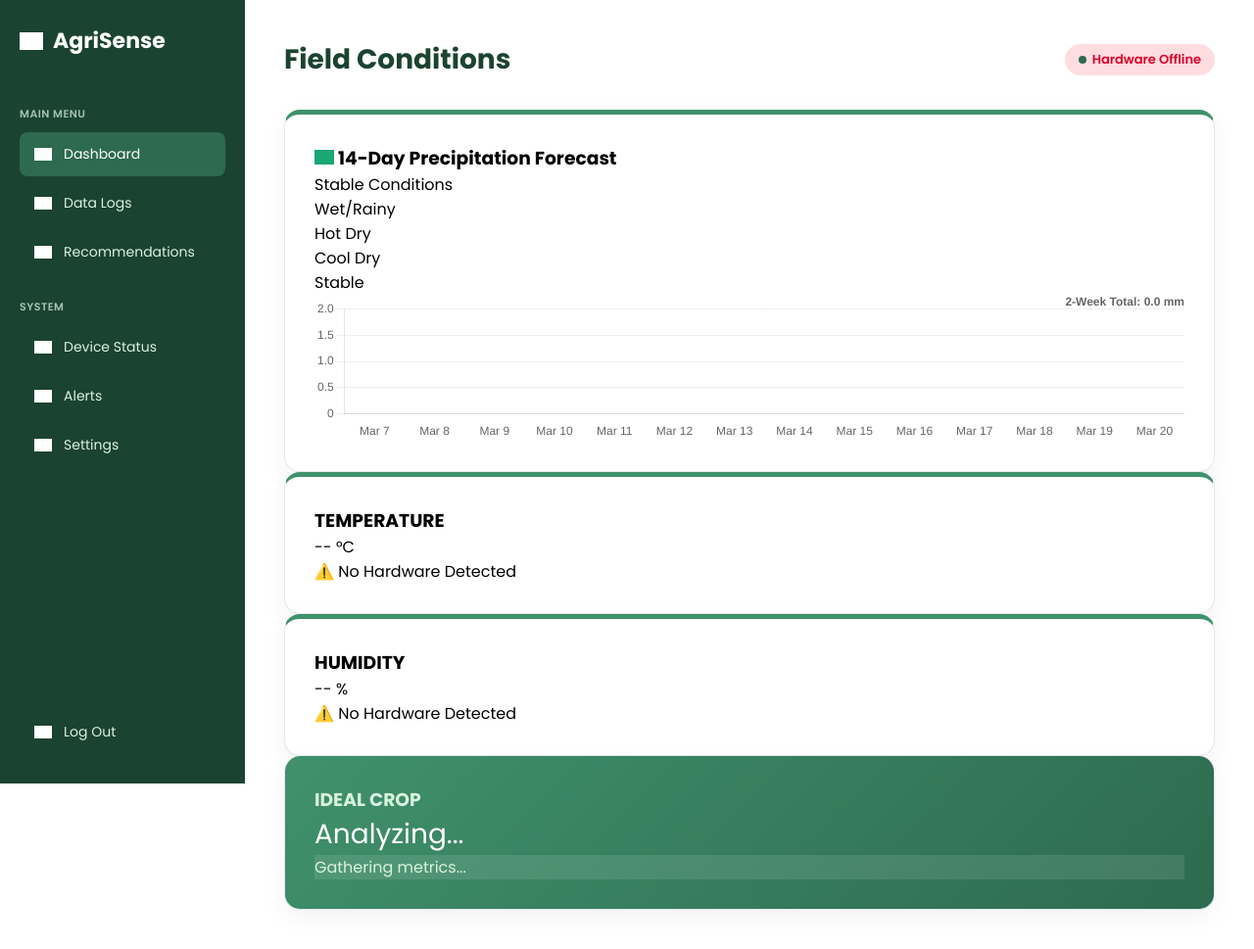
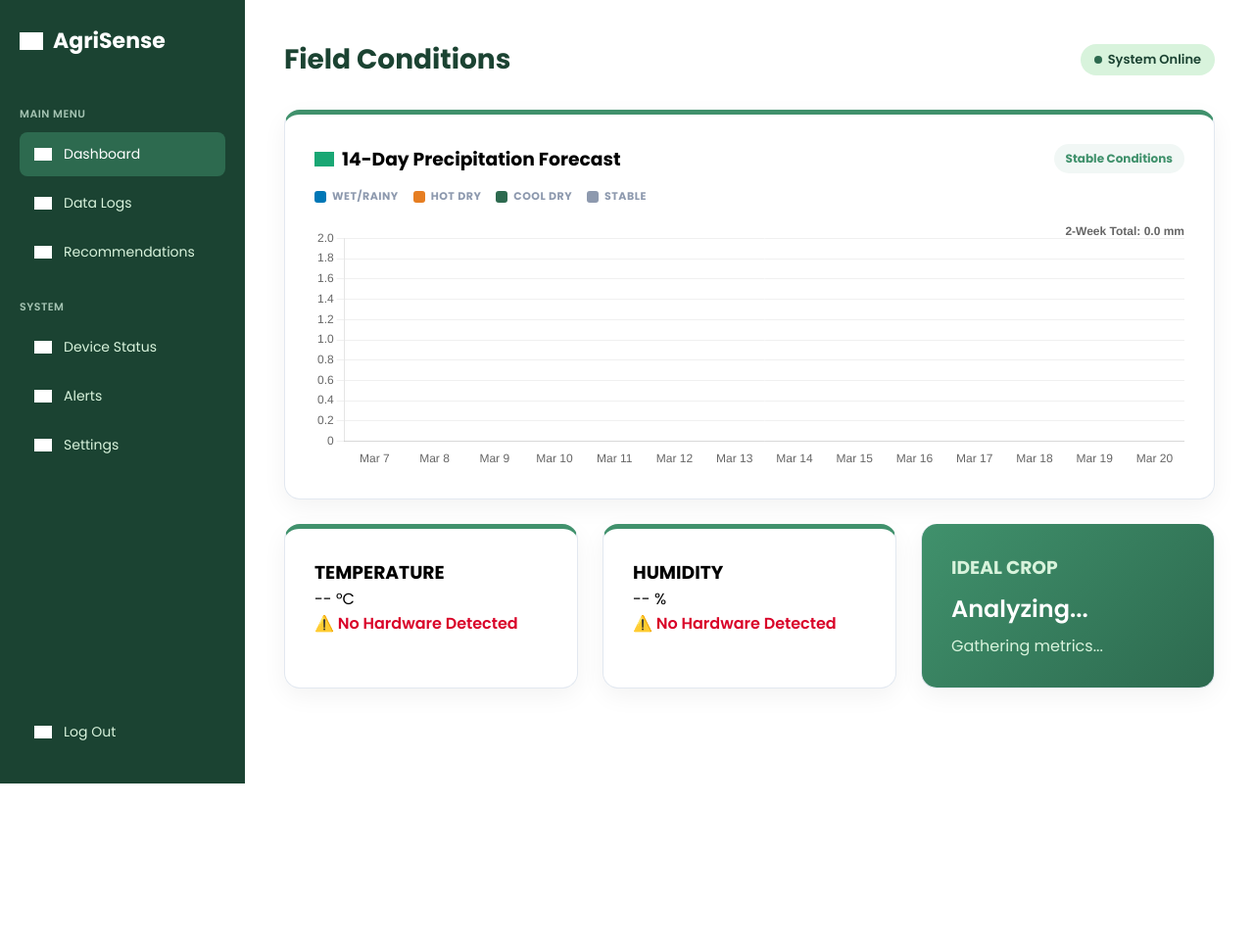
Before and after one commit to paulfrancisyramu-cmd/agrisense, a PHP site: page /dashboard.php in a window 1280 px wide. Shown: the whole page at 98% size. After the commit the page ends 800 px from the top, so only its background shows below. Run offline with PHP 8.4, Linux system fonts and the light colour scheme; a user stored in the database is signed in; data comes from the database, SQL or seed files in the repository; data that the repository does not hold is empty; some libraries are stand-ins or nearby versions; grey boxes are pictures that could not be loaded.

Commit message:
Add files via upload

```diff
--- a/dashboard.php
+++ b/dashboard.php
@@ -14,7 +14,8 @@ $settings = $conn->query("SELECT * FROM system_settings WHERE id=1")->fetch();
 $latest = $conn->query("SELECT * FROM sensor_data ORDER BY id DESC LIMIT 1")->fetch();
 $weather = fetch_micro_season_forecast();
 
-// Heartbeat tracking
+// Heartbeat: track device "alive" status separately from data logging.
+// Uses device_heartbeat.last_seen which updates every ESP32 POST.
 $hb = $conn->query("SELECT last_seen FROM device_heartbeat WHERE id=1")->fetch();
 $current_time = time();
 $last_seen = isset($hb['last_seen']) ? strtotime($hb['last_seen']) : 0;
@@ -29,8 +30,22 @@ $sensor_data = [
     'active_season' => 'Stable',
     'is_live' => $is_live
 ];
+// -----------------------------
 
+// --- FAKE DATA FOR TESTING ---
+/*
+$sensor_data = [
+    'temperature' => 31.5,  // Try changing this (e.g., 18.0 for cool)
+    'humidity' => 82.0,     // Try changing this (e.g., 60.0 for cool)
+    'rain_array' => $weather['rain_array'],
+    'forecast_trend' => $weather['forecast_trend'],
+    'active_season' => 'Stable',
+    'is_live' => true       // Forces the dashboard to show "Live reading active"
+];
+// -----------------------------
+*/
 $top_crop = null;
+// Only run the recommendation algorithm if we actually have live hardware data
 if ($sensor_data['temperature'] !== "--") {
     $current_temp = (float)$sensor_data['temperature'];
     $current_hum = (float)$sensor_data['humidity'];
@@ -51,6 +66,7 @@ if ($sensor_data['temperature'] !== "--") {
     }
     if (!empty($ranked)) {
         usort($ranked, function($a, $b) {
+            // Add the alphabetical tie-breaker here too!
             if ($a['match'] == $b['match']) return strcmp($a['name'], $b['name']);
             return $b['match'] <=> $a['match'];
         });
@@ -63,46 +79,42 @@ if ($sensor_data['temperature'] !== "--") {
 <html lang="en">
 <head>
     <meta charset="UTF-8">
-    <meta name="viewport" content="width=device-width, initial-scale=1.0, maximum-scale=1.0, user-scalable=no">
+    <meta name="viewport" content="width=device-width, initial-scale=1.0">
     <title>AgriSense - Dashboard</title>
     <link rel="stylesheet" href="static/style.css?v=<?php echo time(); ?>">
     <script src="https://cdn.jsdelivr.net/npm/chart.js"></script>
 </head>
 <body>
-    <button class="mobile-toggle" onclick="toggleMenu()">☰ Menu</button>
-
     <?php include 'includes/sidebar.php'; ?>
 
     <div class="main-content">
         <div class="header">
             <h1>Field Conditions</h1>
-            <div class="status" style="<?php echo $is_live ? '' : 'background: #ffdce0; color: #d90429;'; ?>">
-                <?php echo $is_live ? 'System Online' : 'Hardware Offline'; ?>
-            </div>
+            <div class="status">System Online</div>
         </div>
 
-        <div class="card-grid dashboard-grid">
+        <div class="card-grid" style="display: grid; grid-template-columns: repeat(3, 1fr); gap: 25px;">
 
-            <div class="card chart-full-width">
-                <div class="chart-header">
-                    <h3 class="flex-center gap-8">
+            <div class="card" style="grid-column: 1 / -1;">
+                <div style="display: flex; justify-content: space-between; align-items: center; margin-bottom: 15px;">
+                    <h3 style="margin-bottom: 0; display: flex; align-items: center; gap: 8px;">
                         <img src="https://unpkg.com/lucide-static@latest/icons/trending-up.svg" width="20" class="icon-green">
                         14-Day Precipitation Forecast
                     </h3>
 
-                    <div id="rain-subtext" class="trend-badge">
+                    <div id="rain-subtext" style="font-size: 12px; font-weight: bold; background: #f1f7f5; color: #40916c; padding: 6px 12px; border-radius: 20px;">
                         <?php echo $sensor_data['forecast_trend'] ? $sensor_data['forecast_trend'] : "Stable Conditions"; ?>
                     </div>
                 </div>
 
-                <div class="legend-container">
-                    <div class="legend-item"><span class="dot rain"></span> Wet/Rainy</div>
-                    <div class="legend-item"><span class="dot hot"></span> Hot Dry</div>
-                    <div class="legend-item"><span class="dot cool"></span> Cool Dry</div>
-                    <div class="legend-item"><span class="dot stable"></span> Stable</div>
+                <div style="display: flex; gap: 15px; font-size: 11px; margin-bottom: 20px; color: #8d99ae; font-weight: 700; text-transform: uppercase; letter-spacing: 0.5px;">
+                    <div style="display: flex; align-items: center; gap: 6px;"><span style="width: 12px; height: 12px; background: #0077b6; border-radius: 3px;"></span> Wet/Rainy</div>
+                    <div style="display: flex; align-items: center; gap: 6px;"><span style="width: 12px; height: 12px; background: #e67e22; border-radius: 3px;"></span> Hot Dry</div>
+                    <div style="display: flex; align-items: center; gap: 6px;"><span style="width: 12px; height: 12px; background: #2d6a4f; border-radius: 3px;"></span> Cool Dry</div>
+                    <div style="display: flex; align-items: center; gap: 6px;"><span style="width: 12px; height: 12px; background: #8d99ae; border-radius: 3px;"></span> Stable</div>
                 </div>
 
-                <div class="chart-wrapper">
+                <div style="width: 100%; height: 250px;">
                    <canvas id="weatherTrendChart"
                         data-rain="<?php echo htmlspecialchars(json_encode($sensor_data['rain_array'])); ?>"
                         data-season="<?php echo $sensor_data['active_season']; ?>">
@@ -112,40 +124,40 @@ if ($sensor_data['temperature'] !== "--") {
 
             <div class="card" id="card-temp">
                 <h3>TEMPERATURE</h3>
-                <div class="value"><?php echo $sensor_data['temperature']; ?> <span>°C</span></div>
+                <div class="value"><?php echo $sensor_data['temperature']; ?> <span style="font-family: 'Poppins', sans-serif;">°C</span></div>
                 <?php if ($sensor_data['is_live']): ?>
-                    <div class="subtext live-status">Live reading active</div>
+                    <div class="subtext" style="color: #40916c; font-weight: 600;">Live reading active</div>
                 <?php else: ?>
-                    <div class="subtext error-status">⚠️ No Hardware Detected</div>
+                    <div class="subtext" style="color: #d90429; font-weight: 600;">⚠️ No Hardware Detected</div>
                 <?php endif; ?>
             </div>
 
             <div class="card" id="card-hum">
                 <h3>HUMIDITY</h3>
-                <div class="value"><?php echo $sensor_data['humidity']; ?> <span>%</span></div>
+                <div class="value"><?php echo $sensor_data['humidity']; ?> <span style="font-family: 'Poppins', sans-serif;">%</span></div>
                 <?php if ($sensor_data['is_live']): ?>
-                    <div class="subtext live-status">Live reading active</div>
+                    <div class="subtext" style="color: #40916c; font-weight: 600;">Live reading active</div>
                 <?php else: ?>
-                    <div class="subtext error-status">⚠️ No Hardware Detected</div>
+                    <div class="subtext" style="color: #d90429; font-weight: 600;">⚠️ No Hardware Detected</div>
                 <?php endif; ?>
             </div>
 
             <div class="card recommendation-card" id="card-ideal-crop">
-                <h3 class="light-green-text">IDEAL CROP</h3>
-                <div class="value flex-center gap-15">
+                <h3 style="color: #d8f3dc;">IDEAL CROP</h3>
+                <div class="value" style="display: flex; align-items: center; gap: 15px; margin-top: 10px;">
                     <?php if ($top_crop): ?>
-                        <img src="<?php echo $top_crop['image_url']; ?>" class="crop-icon-circle">
-                        <span class="crop-title"><?php echo $top_crop['name']; ?></span>
+                        <img src="<?php echo $top_crop['image_url']; ?>" style="width: 50px; height: 50px; background: white; border-radius: 50%; padding: 5px;">
+                        <span style="font-family: 'Poppins', sans-serif; font-size: 28px; font-weight: 600; color: white !important; letter-spacing: 0.5px;"><?php echo $top_crop['name']; ?></span>
                     <?php else: ?>
-                        <span class="crop-title">Analyzing...</span>
+                        <span style="font-family: 'Poppins', sans-serif; font-size: 24px; font-weight: 600; color: white !important;">Analyzing...</span>
                     <?php endif; ?>
                 </div>
                 <?php if ($top_crop): ?>
-                <div class="req-text">
+                <div style="font-family: 'Poppins', sans-serif; font-size: 13px; color: #d8f3dc; margin-top: 10px; font-weight: 500;">
                     Ideal: <?php echo $top_crop['req_temp']; ?> | <?php echo $top_crop['req_hum']; ?>
                 </div>
                 <?php endif; ?>
-                <div class="subtext match-text">
+                <div class="subtext" style="font-family: 'Poppins', sans-serif; margin-top: 8px; color: #d8f3dc; background: transparent; padding: 0;">
                     <?php if ($top_crop): ?>
                         <?php echo $top_crop['match']; ?>% Match for current season
                     <?php else: ?>
@@ -156,15 +168,6 @@ if ($sensor_data['temperature'] !== "--") {
 
         </div>
     </div>
-
-    <script>
-        function toggleMenu() {
-            const sidebar = document.querySelector('.sidebar');
-            const btn = document.querySelector('.mobile-toggle');
-            sidebar.classList.toggle('active');
-            btn.innerText = sidebar.classList.contains('active') ? "✕ Close" : "☰ Menu";
-        }
-    </script>
     <script src="static/js/app.js?v=<?php echo time(); ?>"></script>
 </body>
 </html>
--- a/static/js/app.js
+++ b/static/js/app.js
@@ -220,46 +220,11 @@ function enableLiveUpdates() {
     }, 3000);
 }
 
-// 5. MOBILE NAVIGATION LOGIC (NEW)
 // ==========================================
-function toggleMenu() {
-    const sidebar = document.querySelector('.sidebar');
-    const toggleBtn = document.querySelector('.mobile-toggle');
-
-    if (!sidebar) return;
-
-    sidebar.classList.toggle('active');
-
-    // Update button text for better UX
-    if (sidebar.classList.contains('active')) {
-        toggleBtn.innerHTML = "✕ Close";
-    } else {
-        toggleBtn.innerHTML = "☰ Menu";
-    }
-}
-
-// Close sidebar automatically when a link is clicked (important for mobile)
-function initMobileNav() {
-    const sidebarLinks = document.querySelectorAll('.sidebar a');
-    sidebarLinks.forEach(link => {
-        link.addEventListener('click', () => {
-            if (window.innerWidth <= 1024) {
-                const sidebar = document.querySelector('.sidebar');
-                const toggleBtn = document.querySelector('.mobile-toggle');
-                sidebar.classList.remove('active');
-                toggleBtn.innerHTML = "☰ Menu";
-            }
-        });
-    });
-}
-
-// ==========================================
-// 6. INITIALIZATION (UPDATED)
+// 5. INITIALIZATION
 // ==========================================
 document.addEventListener("DOMContentLoaded", () => {
     enableLiveUpdates();
-    initMobileNav(); // Initialize the link listeners
-
     let path = window.location.pathname.split('/').pop();
     if (path === 'dashboard.php' || path === '') {
         const canvas = document.getElementById('weatherTrendChart');
```
Also changed, not shown: static/style.css (+0 -63 lines).
